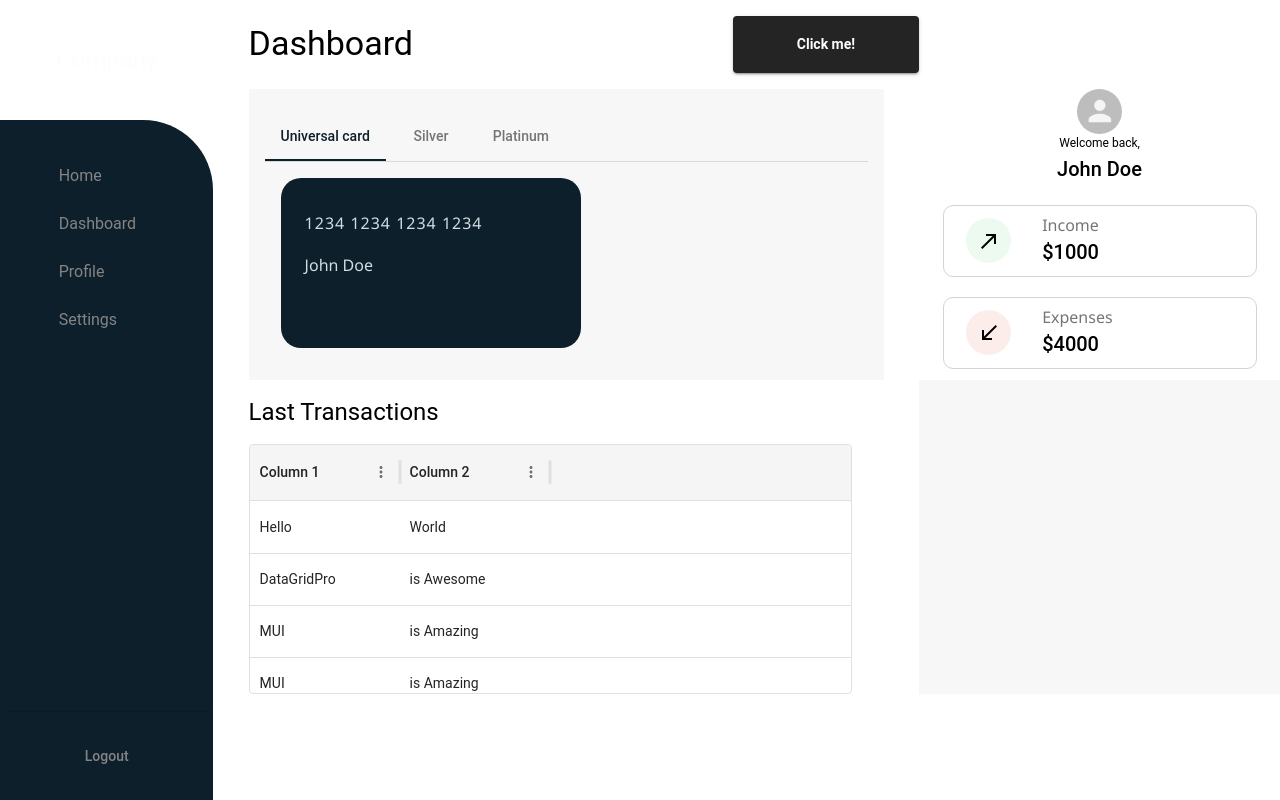
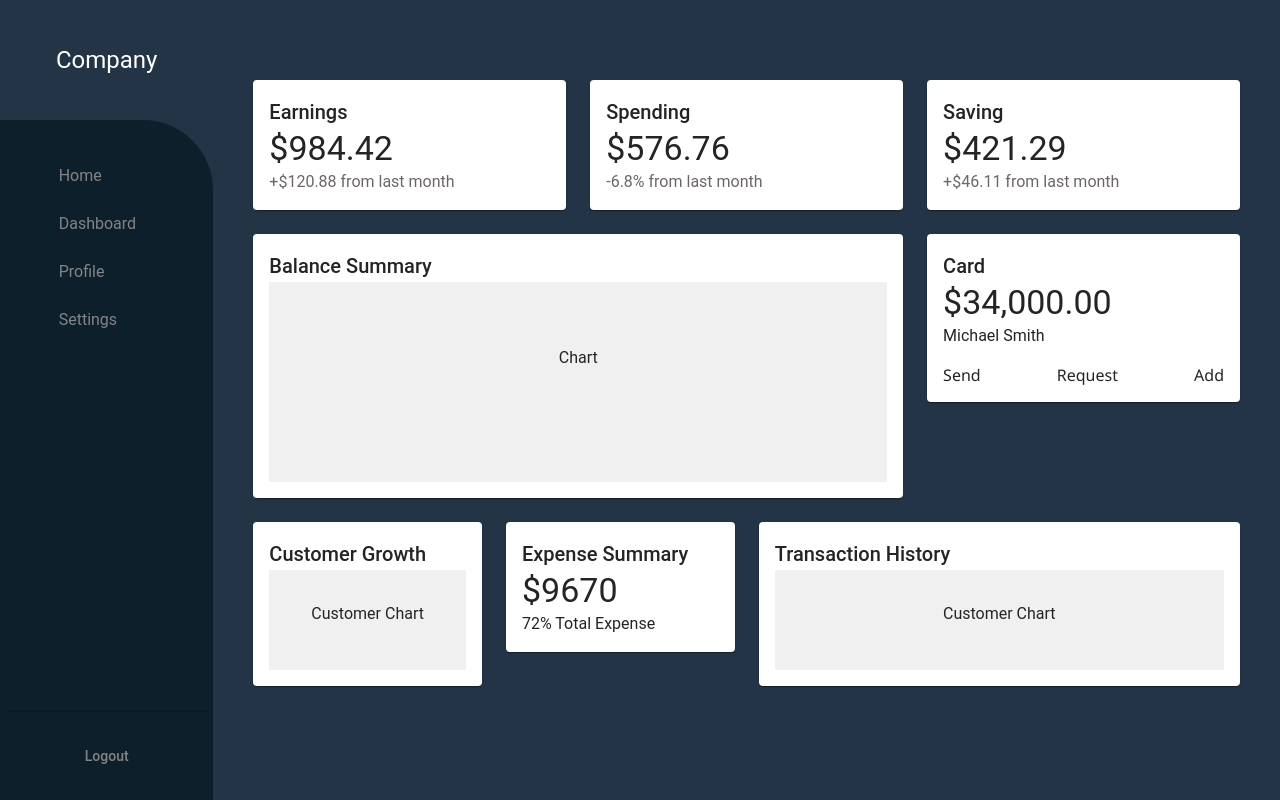
Before and after one commit to Blezix/DashboardLatest, a React (Create React App) app: page / in a window 1280 px wide. Built offline with nearby package versions, Linux system fonts and the light colour scheme.

Commit message:
Added second design and working with color pallete

```diff
--- a/package.json
+++ b/package.json
@@ -7,6 +7,7 @@
     "@emotion/styled": "^11.13.0",
     "@mui/icons-material": "^5.16.7",
     "@mui/material": "^5.16.7",
+    "@mui/x-charts": "^7.16.0",
     "@mui/x-data-grid": "^7.16.0",
     "@testing-library/jest-dom": "^5.17.0",
     "@testing-library/react": "^13.4.0",
--- a/src/App.js
+++ b/src/App.js
@@ -1,13 +1,15 @@
 import React from "react";
 import { Box } from "@mui/material";
 import Sidebar from "./scenes/global/Sidebar";
+import Dashboard2 from "./scenes/Dashboard/Dashboard2";
 import Dashboard from "./scenes/Dashboard/Dashboard";
+
 function App() {
     return (
         <Box className="App" display="flex">
             <Sidebar />
             <Box className="content" width="100%" display="flex">
-        <Dashboard />
+                <Dashboard2 />
             </Box>
         </Box>
     );
--- a/src/components/DashboardTabs.jsx
+++ b/src/components/DashboardTabs.jsx
@@ -56,11 +56,11 @@ const DashboardTabs = () => {
                       xs: "190px", // small screens
                       sm: "190px", // medium screens
                       md: "150px", // large screens
-                      lg: "170px", // extra large screens
+                      lg: "160px", // extra large screens
                       xl: "200px", // extra large screens
                     },
                     borderRadius: "20px",
-                    bgcolor: "primary.main",
+                    bgcolor: "#11222c",
                     display: "flex",
                     flexDirection: "column",
                   }}
--- a/src/components/SidebarFooter.jsx
+++ b/src/components/SidebarFooter.jsx
@@ -21,5 +21,3 @@ const SidebarFooter = ({ theme }) => (
     </Button>
   </Box>
 );
-
-export default SidebarFooter;
--- a/src/components/TransactionsTable.jsx
+++ b/src/components/TransactionsTable.jsx
@@ -1,40 +1,102 @@
-import React from "react";
-import { Box } from "@mui/material";
+import * as React from "react";
 import { DataGrid } from "@mui/x-data-grid";
-import { Height } from "@mui/icons-material";
+import { Box, Chip } from "@mui/material";
 
+// Sample data
 const rows = [
-  { id: 1, col1: "Hello", col2: "World" },
-  { id: 2, col1: "DataGridPro", col2: "is Awesome" },
-  { id: 3, col1: "MUI", col2: "is Amazing" },
-  { id: 4, col1: "MUI", col2: "is Amazing" },
-  { id: 5, col1: "MUI", col2: "is Amazing" },
-  { id: 6, col1: "MUI", col2: "is Amazing" },
-  { id: 7, col1: "MUI", col2: "is Amazing" },
+    { id: 1, Name: "Rent an apartment", Date: "18-08-2021", Amount: "-1200", Status: "Paid" },
+    { id: 2, Name: "Hotel Hilton", Date: "16-08-2021", Amount: "-1500", Status: "Declined" },
+    { id: 3, Name: "Booking", Date: "11-08-2021", Amount: "-1034", Status: "Paid" },
+    { id: 4, Name: "Coffee point", Date: "09-08-2021", Amount: "-3.48", Status: "In progress" },
+    { id: 5, Name: "Rainbow Room", Date: "07-08-2021", Amount: "-120.50", Status: "Paid" },
 ];
 
+// Table columns definition
 const columns = [
-  { field: "col1", headerName: "Column 1", width: 150 },
-  { field: "col2", headerName: "Column 2", width: 150 },
+    { field: "Name", headerName: "Name Of Transaction", width: 200 },
+    {
+        field: "Date",
+        headerName: "Date",
+        width: 200,
+        cellClassName: 'date-column-cell',
+    },
+    { field: "Amount", headerName: "Amount", width: 150 },
+    {
+        field: "Status",
+        headerName: "Status",
+        width: 150,
+        renderCell: (params) => {
+            let color = "default";
+            switch (params.value) {
+                case "Paid":
+                    color = "success";
+                    break;
+                case "Declined":
+                    color = "error";
+                    break;
+                case "In progress":
+                    color = "info";
+                    break;
+                default:
+                    color = "default";
+            }
+            return <Chip label={params.value} color={color} variant="outlined" />;
+        },
+    },
 ];
 
+// React component
 export default function TransactionsTable() {
     return (
-    <Box sx={{  height: {
-          sm: '250px', // medium screens
-          md: '250px',
-          lg: "250px", // large screens
-          xl: '400px', // extra large screens
-        }, width: "90%" }}>
+        <Box
+            sx={{
+                height: {
+                    sm: "300px",
+                    md: "220px",
+                    lg: "220px",
+                    xl: "600px",
+                },
+                width: "95%",
+                backgroundColor: "white", // Light background to match the design
+                padding: "10px",
+                borderRadius: "8px",
+                border: "1px solid lightgrey",
+            }}
+        >
             <DataGrid
                 hideFooter
                 rows={rows}
                 columns={columns}
                 sx={{
-          height: "100%",
-          bgcolor: "none",
+                    border: "none",
+                    "& .MuiDataGrid-root": {
+                        backgroundColor: "transparent", // Set the root background to transparent
+                    },
+                    "& .MuiDataGrid-columnHeaders": {
+                        backgroundColor: "white", // Set the column headers background to white
+                        color: "black", // Keep text black for contrast
+                        borderBottom: "1px solid lightgrey", // Optional: to visually separate header from rows
+                    },
+                    "& .MuiDataGrid-columnHeaderTitle": {
+                        fontWeight: "bold", // Optional: Make headers bold
+                    },
+                    "& .MuiDataGrid-cell": {
+                        backgroundColor: "white", // Set the cell background to white
+                        color: "black",
+                    },
+                    "& .MuiDataGrid-row": {
+                        backgroundColor: "transparent", // Set the row background to transparent
+                    },
+                    "& .MuiDataGrid-footerContainer": {
+                        backgroundColor: "transparent", // Set the footer background to transparent
+                    },
+                    "& .date-column-cell": {
+                        color: "grey",
+                    },
+                    "* .MuiDataGrid-columnHeader, .MuiDataGrid-filler": {
+                        backgroundColor: "white "
+                    },
                    }}
-        p={2}
             />
         </Box>
     );
--- a/src/index.css
+++ b/src/index.css
@@ -4,6 +4,7 @@ body {
     "Fira Sans", "Droid Sans", "Helvetica Neue", sans-serif;
   -webkit-font-smoothing: antialiased;
   -moz-osx-font-smoothing: grayscale;
+  background-color: #243447;
 }
 
 code {
--- a/src/muiTheme.js
+++ b/src/muiTheme.js
@@ -13,7 +13,7 @@ const muiTheme = createTheme({
     },
     text: {
       primary: "#242424",
-      secondary: "#fdfdfd",
+      secondary: "#6c6666",
       notActive: "#848484",
     },
     blueAccent: {
@@ -89,7 +89,7 @@ const muiTheme = createTheme({
           },
         },
       },
-    },
+    }
   },
 });
 
--- a/src/scenes/Dashboard/Dashboard.jsx
+++ b/src/scenes/Dashboard/Dashboard.jsx
@@ -1,9 +1,10 @@
 import React, { useState } from "react";
 import { Box, Typography, Button, Grid } from "@mui/material";
-import Avatar from "@mui/material/Avatar";
 import DashboardTabs from "../../components/DashboardTabs";
 import UserDashboard from "../../components/UserDashboard";
+import PieChartComponent from "../../components/PieChart";
 import TransactionsTable from "../../components/TransactionsTable";
+
 export default function Dashboard() {
   const [activeTab, setActiveTab] = useState(0);
 
@@ -20,7 +21,7 @@ export default function Dashboard() {
                   display="flex"
                   justifyContent="space-between"
                   alignItems="center"
-              sx={{ pl: "5%", paddingTop: "0" }}
+                  sx={{ pl: "5%", pr: "5%", paddingTop: "0" }}
               >
                 <Typography variant="h4">Dashboard</Typography>
                 <Button variant="contained" color="primary">
@@ -43,10 +44,11 @@ export default function Dashboard() {
                 <Typography mb={2} variant="h5">
                   Last Transactions
                 </Typography>
-              <TransactionsTable></TransactionsTable>
+                <TransactionsTable />
               </Box>
             </Grid>
-          <Grid sx={{ bgcolor: "grey.light" }} item xs={12} md={4}></Grid>
+            <Grid sx={{ bgcolor: "grey.light" }} item xs={12} md={4}>
+            </Grid>
           </Grid>
         </Box>
       </Box>
--- /dev/null
+++ b/src/scenes/Dashboard/Dashboard2.jsx
@@ -0,0 +1,95 @@
+
+
+
+import React from 'react';
+import { Grid, Paper, Typography, Box } from '@mui/material';
+
+export default function Dashboard2() {
+    return (
+        <Box sx={{ flexGrow: 1, pl: 5, pr:5,pt:10 }}>
+            <Grid container spacing={3}>
+                {/* Top Cards: Earnings, Spending, Saving */}
+                <Grid item xs={12} md={4}>
+                    <Paper sx={{ padding: 2 }}>
+                        <Typography variant="h6">Earnings</Typography>
+                        <Typography variant="h4">$984.42</Typography>
+                        <Typography color="textSecondary">+$120.88 from last month</Typography>
+                    </Paper>
+                </Grid>
+                <Grid item xs={12} md={4}>
+                    <Paper sx={{ padding: 2 }}>
+                        <Typography variant="h6">Spending</Typography>
+                        <Typography variant="h4">$576.76</Typography>
+                        <Typography color="textSecondary">-6.8% from last month</Typography>
+                    </Paper>
+                </Grid>
+                <Grid item xs={12} md={4}>
+                    <Paper sx={{ padding: 2 }}>
+                        <Typography variant="h6">Saving</Typography>
+                        <Typography variant="h4">$421.29</Typography>
+                        <Typography color="textSecondary">+$46.11 from last month</Typography>
+                    </Paper>
+                </Grid>
+
+                {/* Balance Summary (Graph) */}
+                <Grid item xs={12} md={8}>
+                    <Paper sx={{ padding: 2 }}>
+                        <Typography variant="h6">Balance Summary</Typography>
+                        {/* Placeholder for chart */}
+                        <Box sx={{ height: 200, backgroundColor: '#f0f0f0' }}>
+                            {/* Replace this box with your actual chart */}
+                            <Typography align="center" sx={{ paddingTop: 8 }}>Chart</Typography>
+                        </Box>
+                    </Paper>
+                </Grid>
+
+                {/* Card and Quick Transaction */}
+                <Grid item xs={12} md={4}>
+                    <Paper sx={{ padding: 2 }}>
+                        <Typography variant="h6">Card</Typography>
+                        <Typography variant="h4">$34,000.00</Typography>
+                        <Typography>Michael Smith</Typography>
+                        {/* Add Send, Request, Add buttons here */}
+                        <Box sx={{ display: 'flex', justifyContent: 'space-between', marginTop: 2 }}>
+                            <Box>Send</Box>
+                            <Box>Request</Box>
+                            <Box>Add</Box>
+                        </Box>
+                    </Paper>
+                </Grid>
+
+                {/* Admit Snap */}
+
+
+                {/* Customer Growth */}
+                <Grid item xs={12} md={3}>
+                    <Paper sx={{ padding: 2 }}>
+                        <Typography variant="h6">Customer Growth</Typography>
+                        {/* Placeholder for customer growth chart */}
+                        <Box sx={{ height: 100, backgroundColor: '#f0f0f0' }}>
+                            <Typography align="center" sx={{ paddingTop: 4 }}>Customer Chart</Typography>
+                        </Box>
+                    </Paper>
+                </Grid>
+
+                {/* Expense Summary */}
+                <Grid item xs={12} md={3}>
+                    <Paper sx={{ padding: 2 }}>
+                        <Typography variant="h6">Expense Summary</Typography>
+                        <Typography variant="h4">$9670</Typography>
+                        <Typography>72% Total Expense</Typography>
+                    </Paper>
+                </Grid>
+                <Grid item xs={12} md={6}>
+                    <Paper sx={{ padding: 2 }}>
+                        <Typography variant="h6">Transaction History</Typography>
+                        {/* Placeholder for customer growth chart */}
+                        <Box sx={{ height: 100, backgroundColor: '#f0f0f0' }}>
+                            <Typography align="center" sx={{ paddingTop: 4 }}>Customer Chart</Typography>
+                        </Box>
+                    </Paper>
+                </Grid>
+            </Grid>
+        </Box>
+    )
+};
--- a/src/scenes/global/Sidebar.jsx
+++ b/src/scenes/global/Sidebar.jsx
@@ -45,7 +45,7 @@ const Sidebar = () => {
         <Typography
           variant="h5"
           sx={{
-            color: "text.secondary",
+            color: "white",
             padding: { xs: 2, sm: 2 },
           }}
         >
```
Also changed, not shown: src/components/PieChart.jsx (+25 -0 lines), 1 other file (tests, documents, lock files or other folders). Lines whose indentation alone changed are shown as unchanged.
